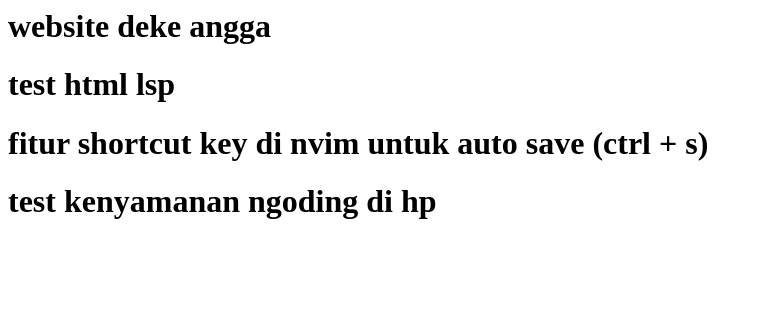
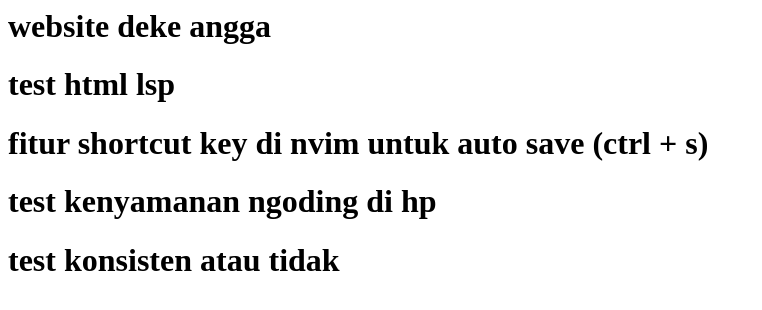
Before and after one commit to angga-saputra-hub/angga-saputra, a plain HTML site: page index.html in a window 1280 px wide. Shown: the whole page, without its empty margins (0-762 px from the left). Drawn offline with Linux system fonts and the light colour scheme.

Commit message:
test konsistensi setup

```diff
--- a/index.html
+++ b/index.html
@@ -2,3 +2,4 @@
 <h1>test html lsp</h1>
 <h1>fitur shortcut key di nvim untuk auto save (ctrl + s)</h1>
 <h1>test kenyamanan ngoding di hp</h1>
+<h1>test konsisten atau tidak</h1>
```
